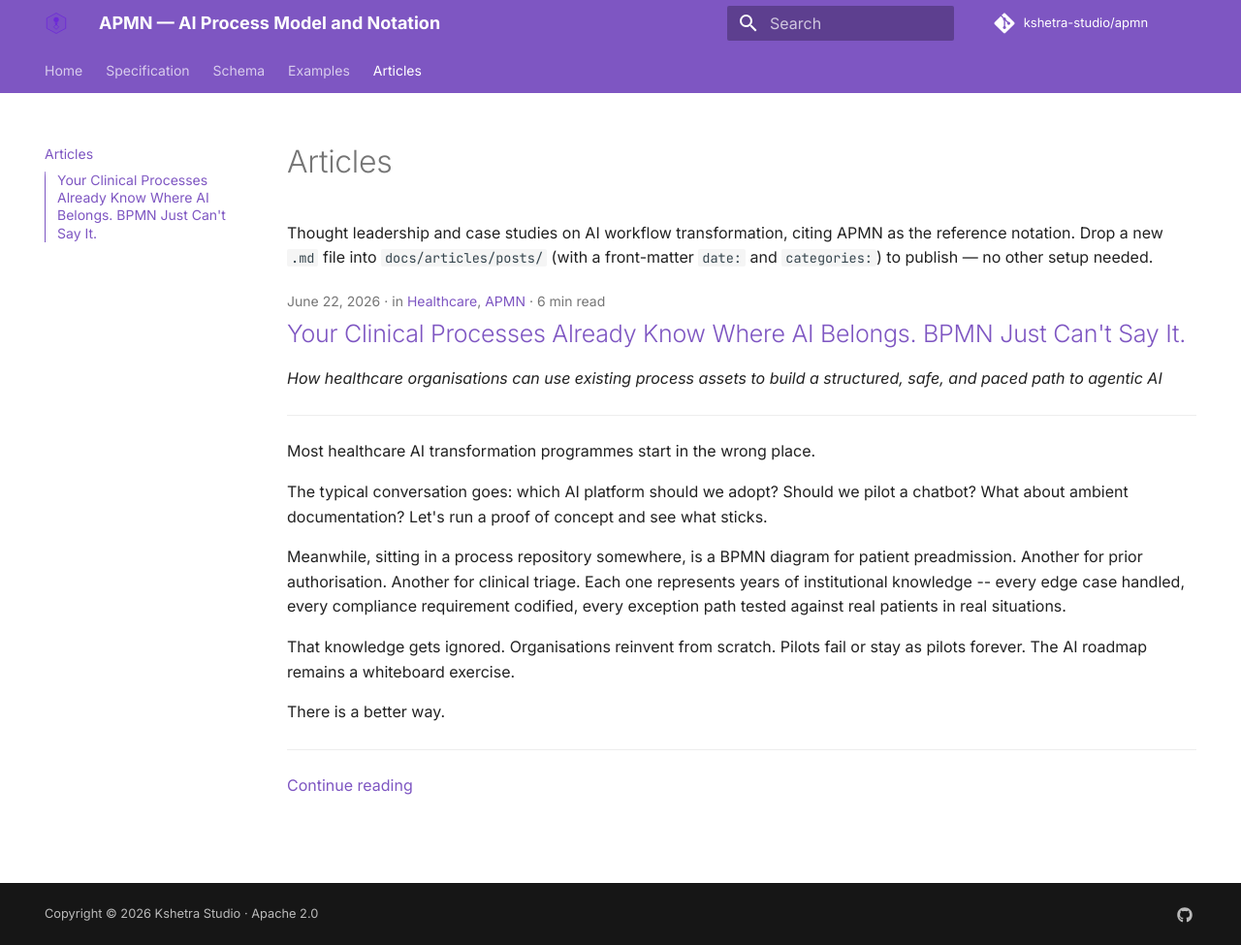
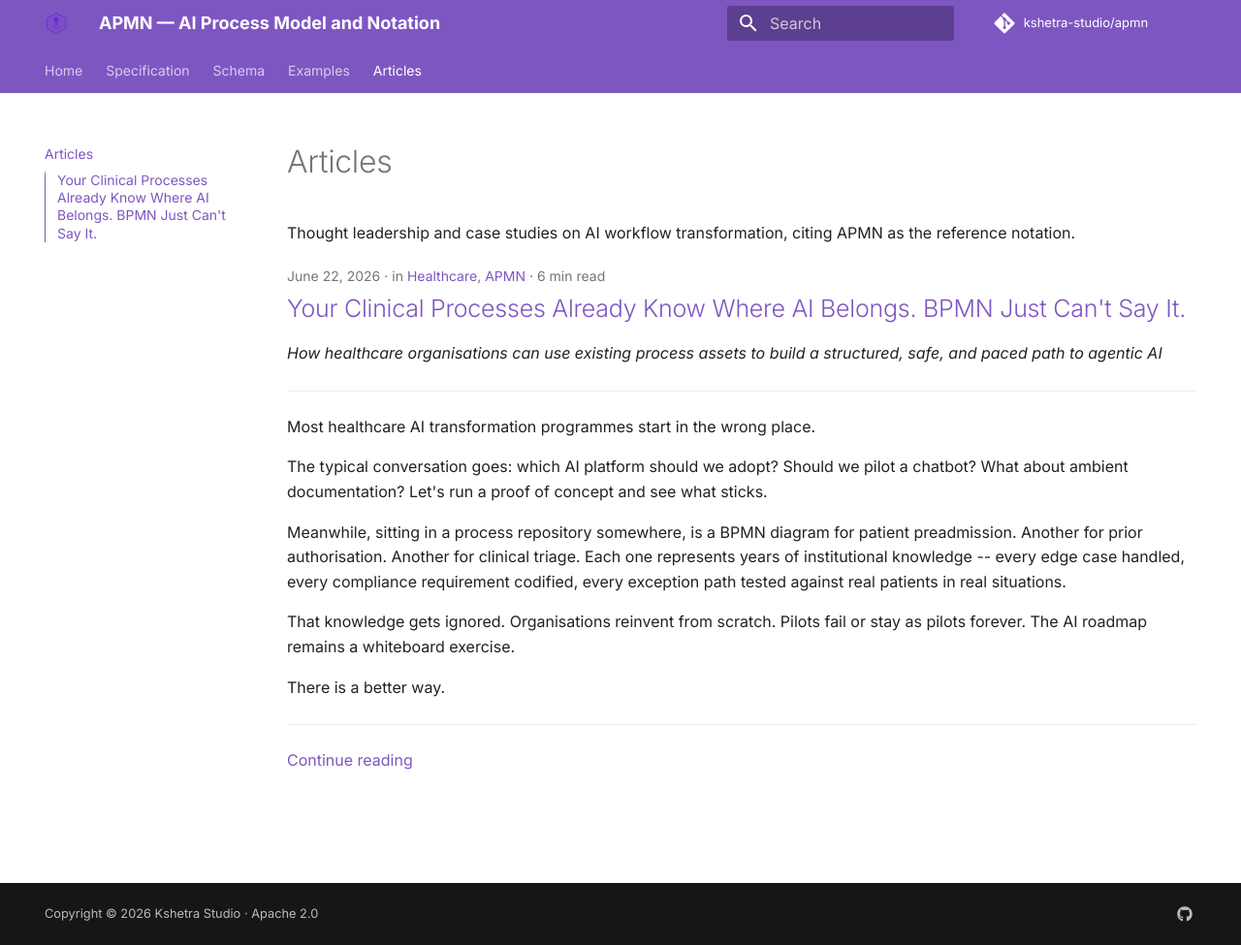
Before and after one commit to kshetra-studio/apmn, an MkDocs documentation site: the page built from docs/articles/index.md, in a window 1280 px wide and 975 px high. Shown: the whole window at 97% size. Built offline with MkDocs 1.6.1 and Material for MkDocs 9.7.7, drawn with Linux system fonts in a browser that asks for light colours; comment, search, counter and statistics services are not loaded.

Commit message:
chore: remove public how-to text from Articles index, add CODEOWNERS
Repo is public — don't broadcast the self-service publishing mechanism
on the live site. CODEOWNERS requests review on any external PR (does
not block the owner's own direct-to-main publishing workflow).

```diff
--- a/docs/articles/index.md
+++ b/docs/articles/index.md
@@ -1,5 +1,4 @@
 # Articles
 
 Thought leadership and case studies on AI workflow transformation, citing APMN as the
-reference notation. Drop a new `.md` file into `docs/articles/posts/` (with a front-matter
-`date:` and `categories:`) to publish — no other setup needed.
+reference notation.
```
Also changed, not shown: 1 other file.
